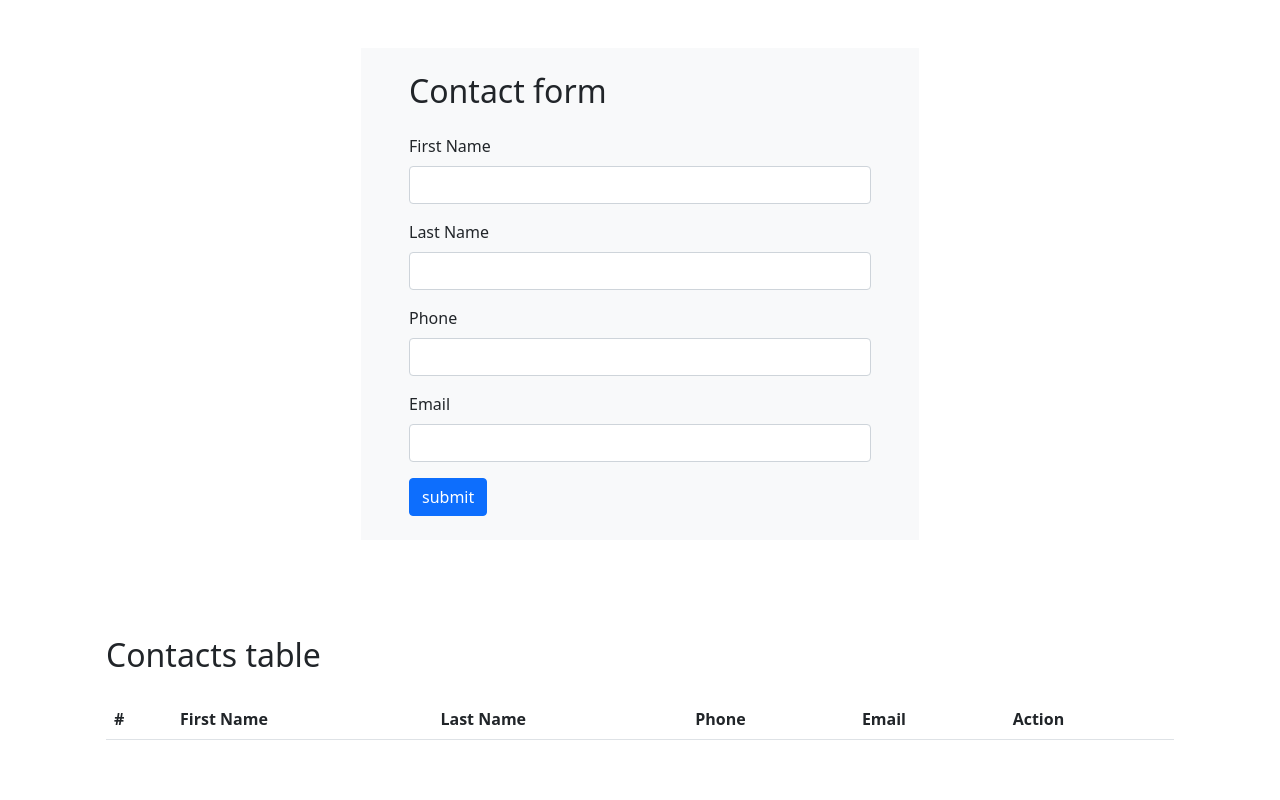
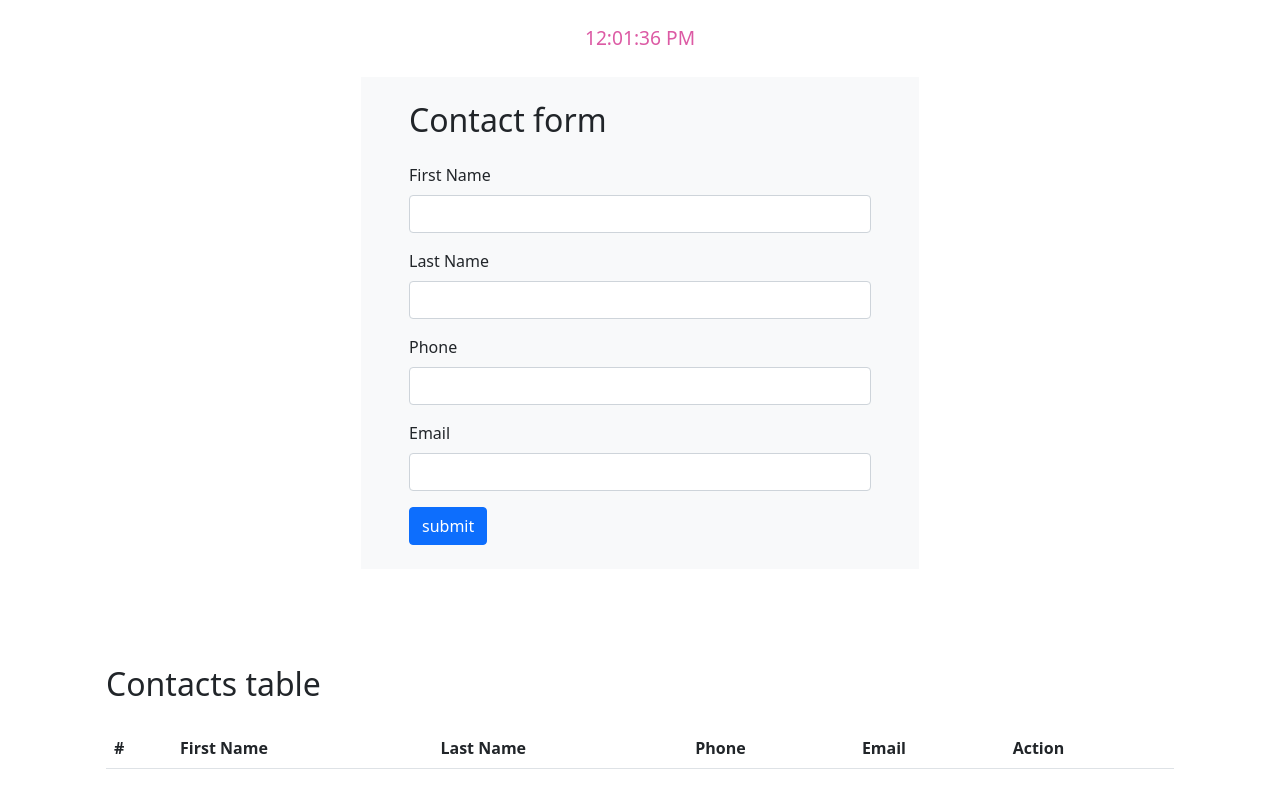
Before and after one commit to Fateme-nm/form-react, a React (Create React App) app: page / in a window 1280 px wide. Built offline with nearby package versions, Linux system fonts and the light colour scheme.

Commit message:
add Clock

```diff
--- a/src/App.js
+++ b/src/App.js
@@ -1,6 +1,7 @@
 import React, { Component } from 'react';
 import FormContact from './components/FormContact/FormContact';
 import TableContact from './components/TableContact/TableContact';
+import Clock from './components/Clock/Clock';
 import {Container, Row, Col} from 'react-bootstrap'
 import 'bootstrap/dist/css/bootstrap.css';
 
@@ -64,7 +65,10 @@ class App extends Component{
 
   render() {
     return (
-      <Container className='mt-5'>
+      <Container className='mt-4'>
+        <Row>
+          <Col className='d-flex justify-content-center mb-4'><Clock /></Col>
+        </Row>
         <Row>
           <Col><FormContact onSubmitContact = {this.handleSubmitContact}/></Col>
         </Row>
--- /dev/null
+++ b/src/components/Clock/Clock.js
@@ -0,0 +1,48 @@
+import React, { Component } from 'react';
+
+class Clock extends Component {
+    constructor(props) {
+        super(props)
+        this.state = {
+            time : new Date,
+            color: '#000'
+        }
+    }
+
+    componentDidMount() {
+        this.timeInterval = setInterval(() => this.setTime(), 1000)
+    }
+
+    componentDidUpdate(prevProp, prevState) {
+        if(this.state.time !== prevState.time ) {
+            this.changeColor()
+        }
+    }
+
+    componentWillUnmount() {
+        if (this.timeInterval !== null) {
+            clearInterval(this.interval)
+        }
+    }
+
+    setTime = () => this.setState({time: new Date})
+
+    changeColor = () => {
+        let newColor = "#" + Math.floor(Math.random()*16777215).toString(16)
+        this.setState({color: newColor})
+    }
+
+    render() {
+        let newStyle = {
+            color: this.state.color,
+            fontSize:'1.2rem'
+        }
+        return (
+            <div>
+                <div style={newStyle}>{this.state.time.toLocaleTimeString()}</div>
+            </div>
+        );
+    }
+}
+
+export default Clock;
```
